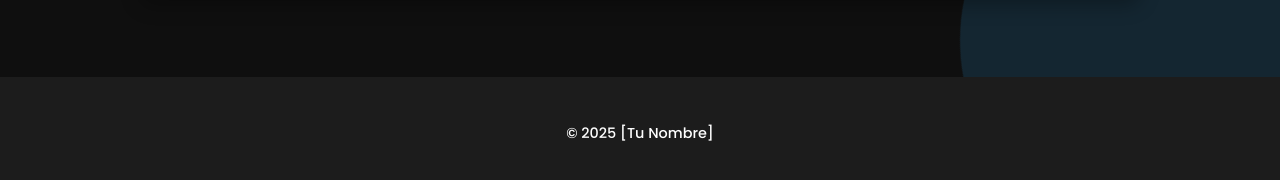
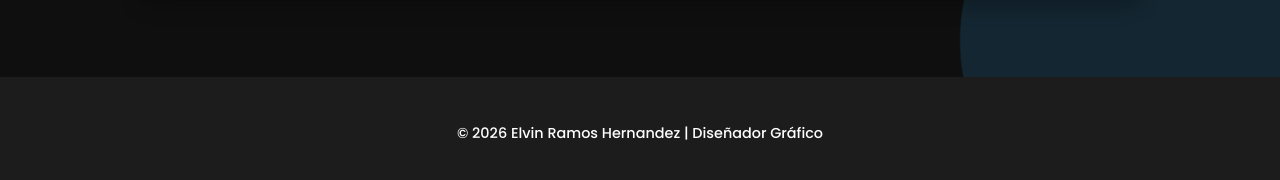
Before and after one commit to elvinramoscepa-lgtm/portafolio.github.io, a plain HTML site: page galeria.html in a window 1280 px wide. Shown: the part 626-806 px from the top of the page. Drawn offline with Linux system fonts and the light colour scheme.

Commit message:
Revise footer copyright information
Updated footer with new copyright year and name.

```diff
--- a/galeria.html
+++ b/galeria.html
@@ -32,7 +32,7 @@
   </section>
 
   <footer>
-    <p>© 2025 [Tu Nombre]</p>
+    <p>© 2026 Elvin Ramos Hernandez | Diseñador Gráfico</p>
   </footer>
 </body>
 </html>
```
